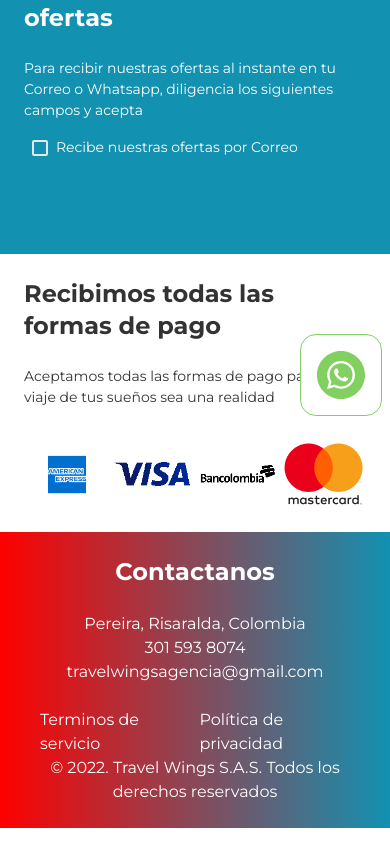
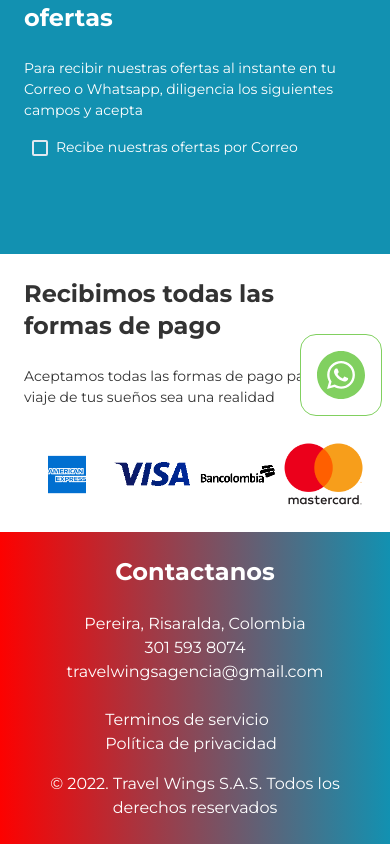
Before and after one commit to rafag0729/travelwings, a React (Create React App) app: page / in a window 390 px wide. Shown: the part 386-1230 px from the top of the page. Built offline with nearby package versions, Linux system fonts and the light colour scheme; no server answers.

Commit message:
Footer responsive adjusted

```diff
--- a/src/components/Footer/Footer.tsx
+++ b/src/components/Footer/Footer.tsx
@@ -20,7 +20,7 @@ export const Footer = () => {
         </Flex>
 
         <Flex direction={['column', 'row']} justifyContent="space-between" alignItems={['center']}>
-          <Flex flexDirection="row">
+          <Flex flexDirection={["column", "row"]}>
             <Text
               fontSize="s"
               color="white"
@@ -32,6 +32,7 @@ export const Footer = () => {
                 Terminos de servicio
             </Text>
             <Text
+              mb={["4", "0"]}
               fontSize="s"
               color="white"
               cursor="pointer"
```
